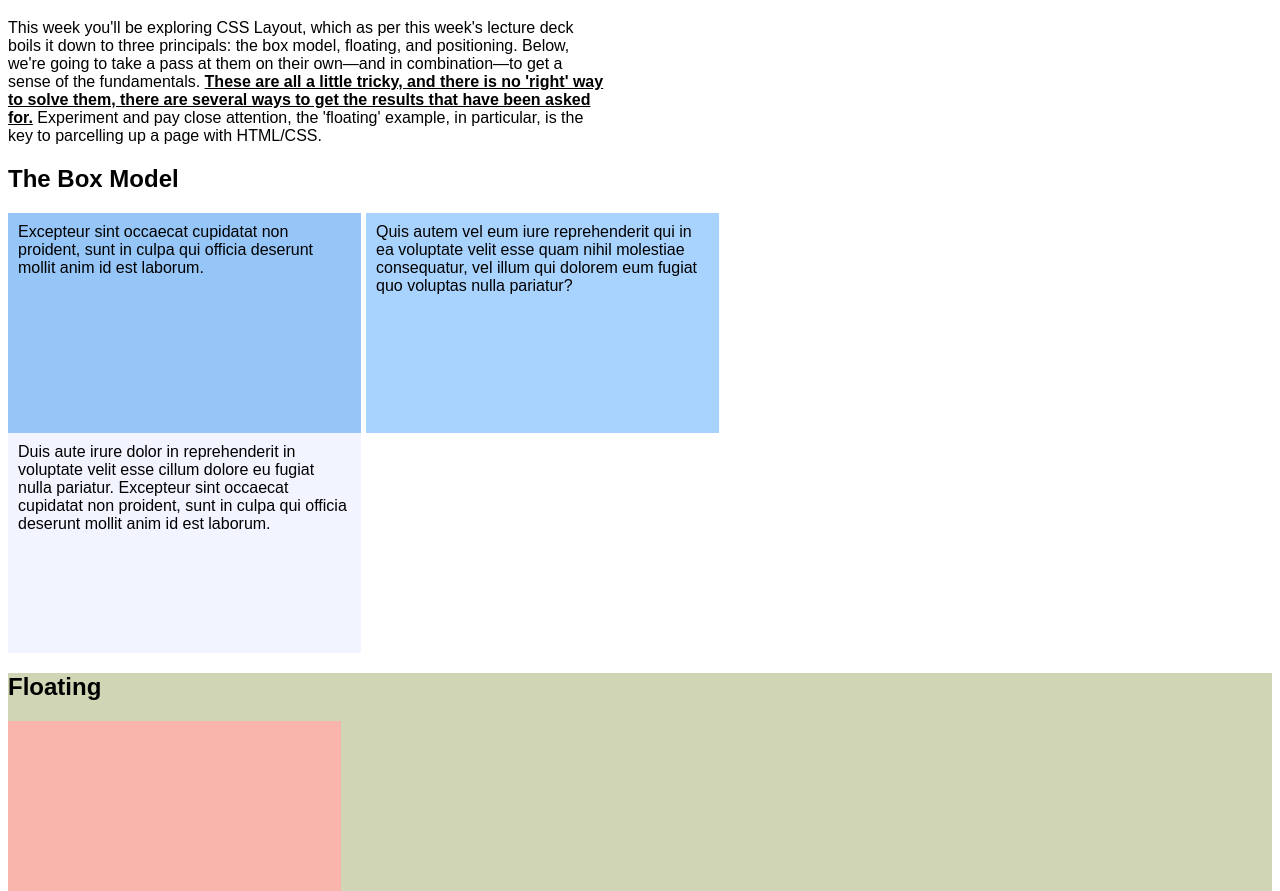
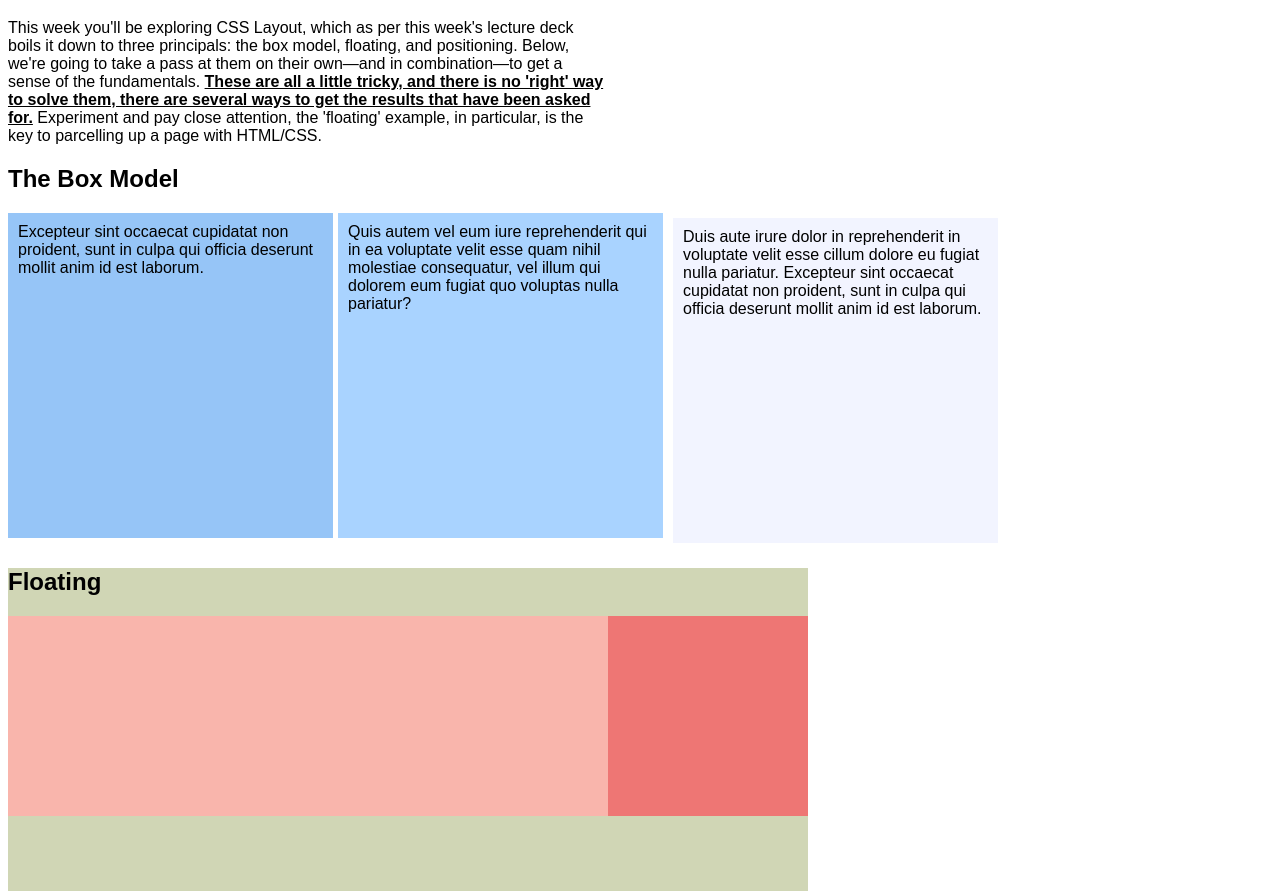
Before and after one commit to hen4528/Exercise-5_JasmineHenri, a plain HTML site: page index.html in a window 1280 px wide. Shown: the part 61-952 px from the top of the page. Drawn offline with Linux system fonts and the light colour scheme.

Commit message:
positioning

```diff
--- a/index.html
+++ b/index.html
@@ -27,8 +27,8 @@
 
     #blockA {
       background-color: #96C5F7;
-      width: 333px;
-      height: 200px;
+      width: 305px;
+      height: 305px;
       display: inline;
       padding: 10px;
       float: left;
@@ -36,8 +36,8 @@
 
     #blockB {
       background-color: #A9D3FF;
-      width: 333px;
-      height: 200px;
+      width: 305px;
+      height: 305px;
       display: inline;
       padding: 10px;
       margin-left: 5px;
@@ -47,32 +47,37 @@
 
     #blockC {
       background-color: #F2F4FF;
-      width: 333px;
-      height: 200px;
+      width: 305px;
+      height: 305px;
       display: inline;
       padding: 10px;
       float: left;
+      border-style: solid;
+      border-color: white;
+      border-width: 5px;
     }
 
     /* Floating */
 
     #container2 {
-      width: 100%;
+      width: 800px;
       height: 500px;
       background-color: #D0D6B5;
       clear: both;
     }
 
     #blockD {
-      width: 333px;
+      width: 75%;
       height: 200px;
       background-color: #F9B5AC;
+        float: left;
     }
 
     #blockE {
-      width: 333px;
+      width: 25%;
       height: 200px;
       background-color: #EE7674;
+        float: right;
     }
 
     /* Positioning */
```
